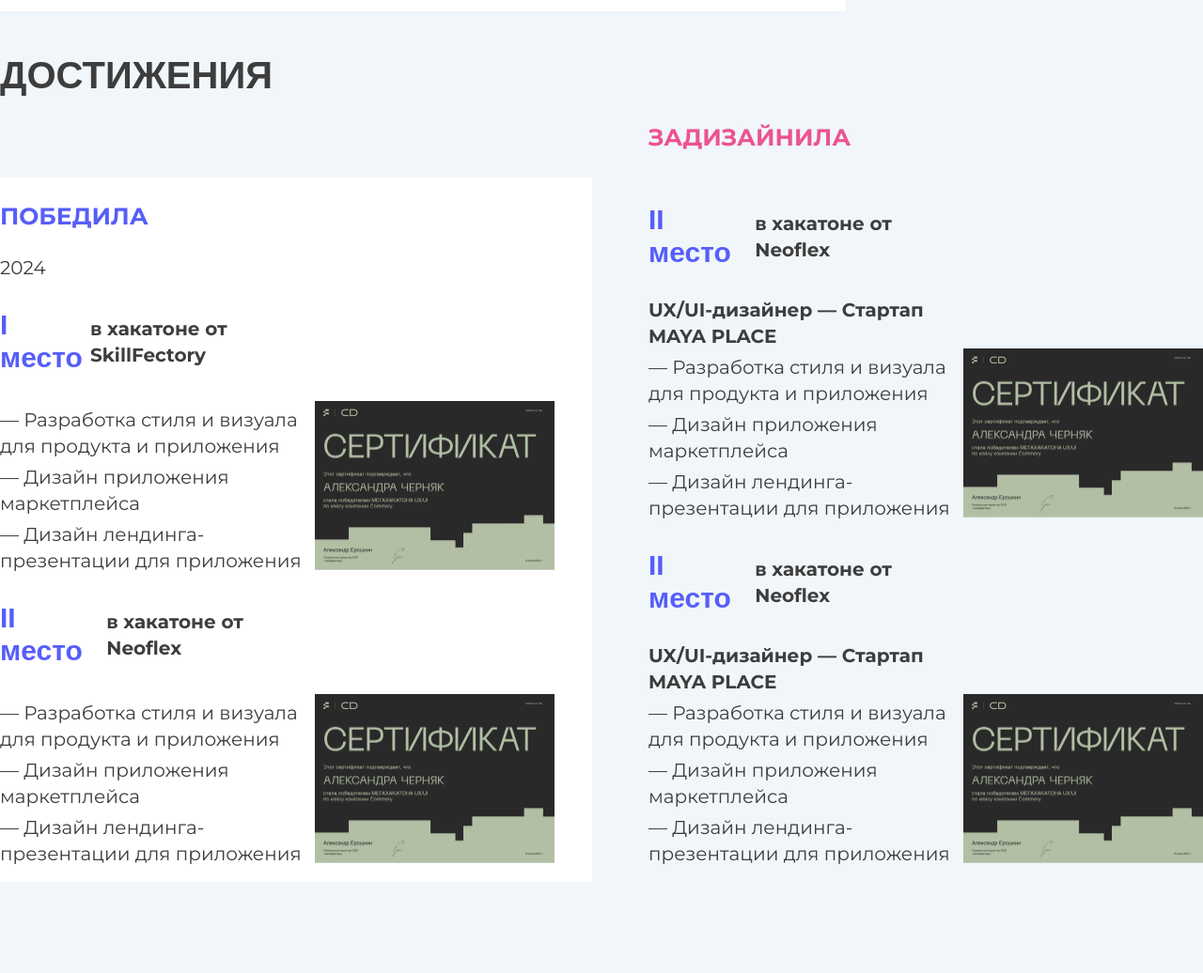
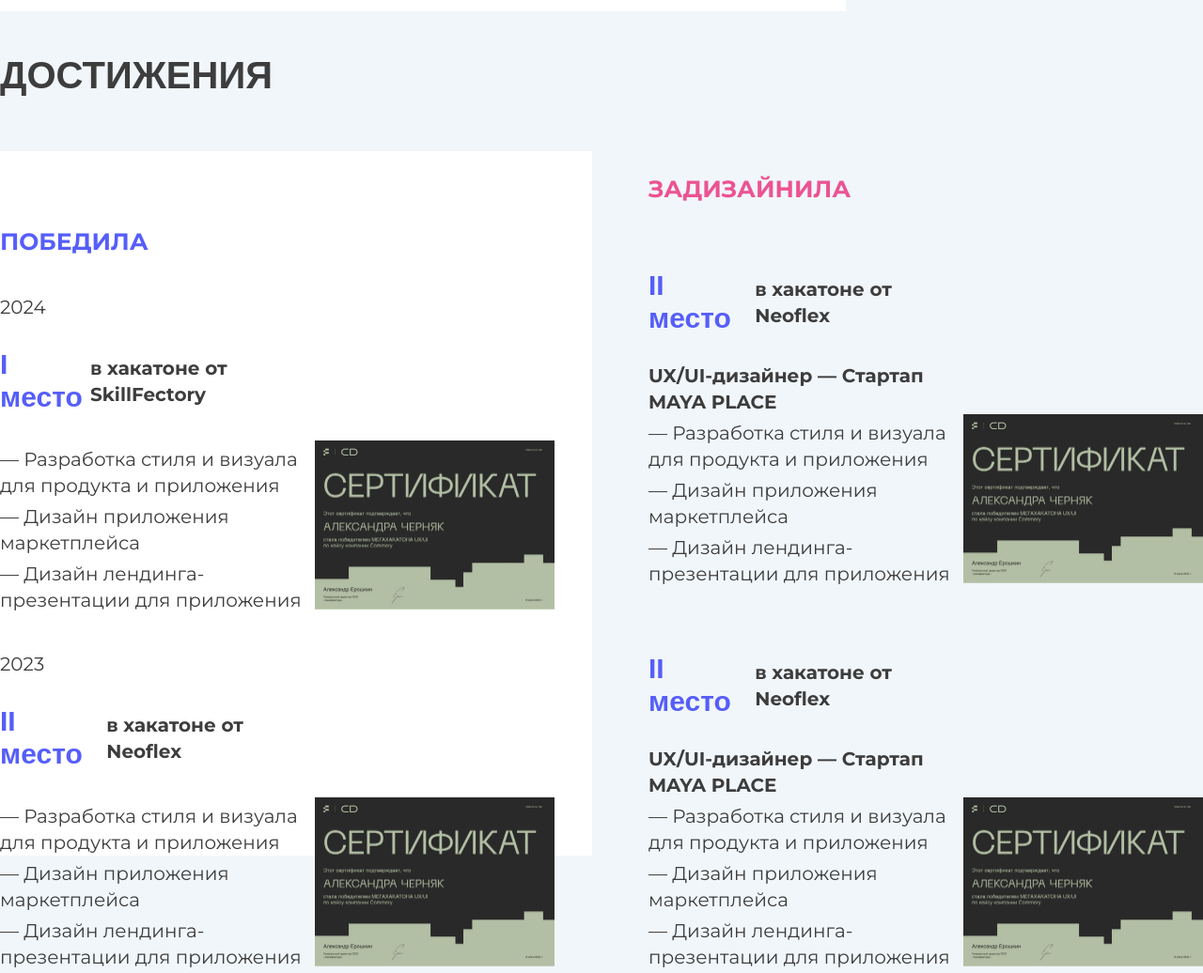
Before and after one commit to Lolliiks/WWW, a plain HTML site: page index.html in a window 1280 px wide. Shown: the part 3100-4136 px from the top of the page at 94% size. Drawn offline with Linux system fonts and the light colour scheme; a web font is replaced by a local one.

Commit message:
Подровняла достижения

```diff
--- a/index.html
+++ b/index.html
@@ -295,6 +295,8 @@
 
                                     <div class="vin__left">
 
+                                        <p class="text">2023</p>
+
                                         <div class="left__vin-text">
                                             <p class="vin__text">II место</p>
                                             <p class="text"><b>в хакатоне от Neoflex</b></p>
--- a/styles/style.css
+++ b/styles/style.css
@@ -90,6 +90,8 @@ a {
     font-style: normal;
     font-weight: 700;
     line-height: 1.3;
+    margin-top: 80px;
+    margin-bottom: 0;
 }
 
 .text {
@@ -537,7 +539,7 @@ a {
 }
 
 .vin__left {
-
+    padding-top: 40px;
 }
 
 .left__vin-text {
```
